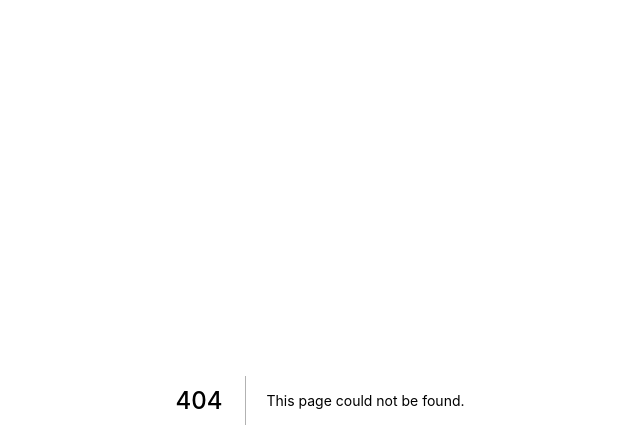
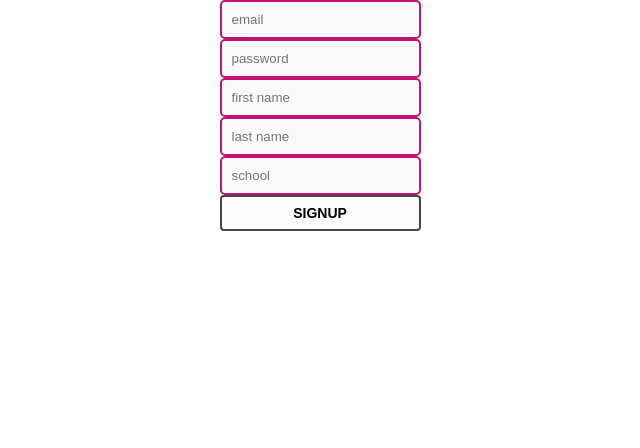
Before and after one commit to prosavage/auburnhacks, a Next.js app: page /auth/signup in a window 1280 px wide. Before the commit this address had no page. Shown: the top 448 px of the page, without its empty margins (320-960 px from the left). Built offline with nearby package versions, Linux system fonts and the light colour scheme.

Commit message:
Signup + Signin + basic forms for auth pages.

```diff
--- /dev/null
+++ b/components/ui/Button.js
@@ -0,0 +1,46 @@
+import styled from "styled-components";
+
+export default function Button(props) {
+  return (
+    <Container>
+      <StyledButton
+        type={props.type}
+        secondary={props.secondary}
+        onClick={props.onClick}
+      >
+        {props.children}
+      </StyledButton>
+    </Container>
+  );
+}
+
+const StyledButton = styled.button`
+  font-weight: bold;
+  font-size: 14px;
+  text-align: center;
+  text-transform: uppercase;
+  background: #fbfbfb;
+  border: 2px solid #464646;
+  box-sizing: border-box;
+  border-radius: 8px;
+  color: black;
+  border-radius: 4px;
+  padding: 8px 20px;
+  cursor: pointer;
+
+  ${(props) =>
+    props.secondary &&
+    css`
+      background: #fbfbfb;
+      border: 2px solid #464646;
+      box-sizing: border-box;
+      border-radius: 8px;
+      color: black;
+    `}
+`;
+const Container = styled.div`
+  display: flex;
+  flex-direction: column;
+  flex-grow: 1;
+  cursor: pointer;
+`;
--- /dev/null
+++ b/components/ui/Input.js
@@ -0,0 +1,35 @@
+import styled from "styled-components";
+export default function Input(props) {
+    return (
+        <Container>
+            <strong>{props.header}</strong>
+            <StyledInput
+              onChange={props.onChange}
+              value={props.value}
+              type={props.type}
+              placeholder={props.placeholder}
+              />
+        </Container>
+    )
+}
+
+const Container = styled.div`
+  display: flex;
+  flex-direction: column;
+  flex-grow: 1;
+`
+
+const StyledInput = styled.input`
+  background: #F9F9F9;
+    border:  2px solid #C11275;
+    box-sizing: border-box;
+    border-radius: 5px;
+    padding: 10px;
+    transition: 1s;
+
+    &:focus {
+      outline: none;
+      transition: 1s;
+      border:  2px solid #FF1180;
+    }
+`
--- /dev/null
+++ b/lib/database.js
@@ -0,0 +1,10 @@
+const { MongoClient, Db } = require("mongodb");
+const url = process.env.MONGODB_URL;
+const mongodb = require("mongodb").MongoClient;
+
+export const connectoToMongoDB = async () => {
+  const connectedClient = await MongoClient.connect(url, {
+    useUnifiedTopology: true,
+  });
+  return connectedClient.db("auburnhacks");
+};
--- a/package.json
+++ b/package.json
@@ -8,6 +8,9 @@
     "start": "next start"
   },
   "dependencies": {
+    "axios": "^0.20.0",
+    "bcrypt": "^5.0.0",
+    "mongodb": "^3.6.0",
     "next": "9.5.2",
     "react": "16.13.1",
     "react-dom": "16.13.1",
--- /dev/null
+++ b/pages/api/users/signin.js
@@ -0,0 +1,46 @@
+import { connectoToMongoDB } from "./../../../lib/database";
+import bcrypt from "bcrypt";
+
+export default async (req, res) => {
+  // check if the request method is valid.
+  if (req.method !== "POST") {
+    res.statusCode = 400;
+    res.json({ message: "incorrect method." });
+    return;
+  }
+
+  const { email, password } = req.body;
+
+  // check if email address is valid
+  if (!/^\w+([\.-]?\w+)*@\w+([\.-]?\w+)*(\.\w{2,3})+$/.test(email)) {
+    res.statusCode = 400;
+    res.json({ message: "invalid login information." });
+    return;
+  }
+
+  // connect to database
+  const connection = await connectoToMongoDB();
+
+  // check if user is in database
+  const existing = await connection.collection("users").findOne({ email });
+
+  // haven't signed up.
+  if (!existing) {
+    res.statusCode = 400;
+    res.json({ message: "invalid login information." });
+    return;
+  }
+
+  // compare passwords.
+  const passwordMatches = bcrypt.compareSync(password, existing.password);
+
+  // deny if passwords not equal
+  if (!passwordMatches) {
+    res.statusCode = 400;
+    res.json({ message: "invalid login information." });
+    return;
+  }
+
+  res.statusCode = 200;
+  res.json({ token: undefined, message: "successfully logged in." });
+};
--- /dev/null
+++ b/pages/api/users/signup.js
@@ -0,0 +1,42 @@
+import { connectoToMongoDB } from "./../../../lib/database";
+import bcrypt from "bcrypt";
+
+export default async (req, res) => {
+  if (req.method !== "POST") {
+    res.statusCode = 400;
+    res.json({ message: "incorrect method." });
+    return;
+  }
+
+  const { email, password, bio } = req.body;
+
+  // Email Regex Check.
+  if (!/^\w+([\.-]?\w+)*@\w+([\.-]?\w+)*(\.\w{2,3})+$/.test(email)) {
+    res.statusCode = 400;
+    res.json({ message: "invalid email address." });
+    return;
+  }
+
+  const connection = await connectoToMongoDB();
+  const existing = await connection.collection("users").findOne({ email });
+
+  // Check if email is registered.
+  if (existing) {
+    res.statusCode = 400;
+    res.json({ message: "email already registered" });
+    return;
+  }
+
+  // Basic password check.
+  if (password.length < 5) {
+    res.statusCode = 400;
+    res.json({ message: "Password must be 5 characters or longer." });
+    return;
+  }
+
+  const hash = await bcrypt.hash(password, 10);
+  connection.collection("users").insertOne({ email, password: hash, bio });
+
+  res.statusCode = 200;
+  res.json({ message: "successfully registered user." });
+};
--- /dev/null
+++ b/pages/auth/signup.js
@@ -0,0 +1,71 @@
+import styled from "styled-components";
+import axios from "axios";
+import { useState } from "react";
+import Input from "../../components/ui/Input";
+import Button from "../../components/ui/Button";
+
+export default function SignUp(props) {
+  // email, password, bio ( first_name, last_name, school )
+  const [email, setEmail] = useState("");
+  const [password, setPassword] = useState("");
+  const [firstName, setFirstName] = useState("");
+  const [lastName, setLastName] = useState("");
+  const [school, setSchool] = useState("");
+  const [status, setStatus] = useState("")
+
+  return (
+    <FormContainer>
+      <Input
+        value={email}
+        onChange={(e) => setEmail(e.target.value)}
+        placeholder={"email"}
+        type={"email"}
+      />
+      <Input
+        value={password}
+        onChange={(e) => setPassword(e.target.value)}
+        placeholder={"password"}
+        type={"password"}
+      />
+      <Input
+        value={firstName}
+        onChange={(e) => setFirstName(e.target.value)}
+        placeholder={"first name"}
+        type={"text"}
+      />
+      <Input
+        value={lastName}
+        onChange={(e) => setLastName(e.target.value)}
+        placeholder={"last name"}
+        type={"text"}
+      />
+      <Input
+        value={school}
+        onChange={(e) => setSchool(e.target.value)}
+        placeholder={"school"}
+        type={"text"}
+      />
+      <Button onClick={(e) => {
+          e.preventDefault();
+       axios.post("/api/users/signup", {
+            email,
+            password,
+            bio: {
+                first_name: firstName,
+                last_name: lastName,
+                school,
+            }
+       }).then(res => setStatus(`Success: ${res.data.message}`))
+       .catch(error => setStatus(`Error: ${error.response.data.message}`))
+      }} type={"submit"}>
+        Signup
+      </Button>
+      <p>{status}</p>
+    </FormContainer>
+  );
+}
+
+const FormContainer = styled.form`
+  display: flex;
+  flex-direction: column;
+`;
--- a/pages/index.js
+++ b/pages/index.js
@@ -10,7 +10,7 @@ export default function Home() {
       </Head>
 
       <main>
-        <p>yeah</p>
+        <p>"Albert is really cool" - Naman</p>
       </main>
     </>
   );
--- a/pages/signin.js
+++ /dev/null
@@ -1,3 +0,0 @@
-export default function SignIn(props) {
-    return <div>Sign in</div>
-}
```
Also changed, not shown: pages/auth/signin.js (added, +71 -0 lines), 2 other files (tests, documents, lock files or other folders).
